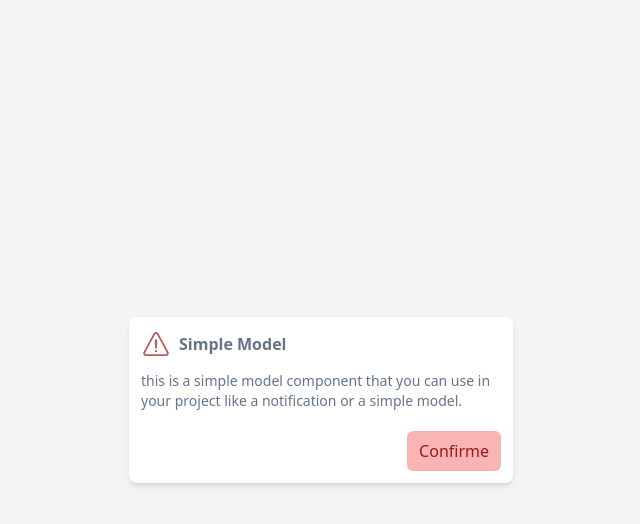
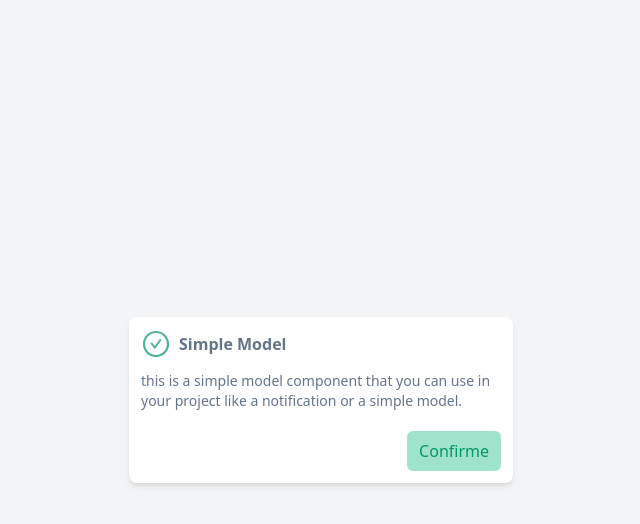
Before and after one commit to redaezziani/react-frame-motion-model, a React (Vite) app in the folder react-model/: page / in a window 1280 px wide. Both pictures are taken after a click on the button "Open". Shown: the top 524 px of the page, without its empty margins (319-959 px from the left). Built offline with nearby package versions, Linux system fonts and the light colour scheme.

Commit message:
add the confirme type and error

```diff
--- a/react-model/src/App.jsx
+++ b/react-model/src/App.jsx
@@ -8,7 +8,7 @@ function App() {
   const { isOpen, toggleModel } = useModel();
   const title = "Simple Model";
   //const type = "blur";//simple note if you dont want to use blur effect then use "none" to set mode default
-  const NotifacationType="error";
+  const NotifacationType="";
   const content ="this is a simple model component that you can use in your project like a notification or a simple model.";
   return (
     <div className="flex items-center justify-center min-h-screen bg-gray-100 relative">
--- a/react-model/src/components/Notification.jsx
+++ b/react-model/src/components/Notification.jsx
@@ -1,8 +1,9 @@
 import { motion } from 'framer-motion'
 import {IoWarningOutline} from 'react-icons/io5'
+import {AiOutlineCheckCircle} from 'react-icons/ai'
 import { useModel } from "../Contexts/ModelContext";
 
-const Notification = ({ title, content, type = "error"}) => {
+const Notification = ({ title, content, type = ""}) => {
   const { isOpen, toggleModel } = useModel();
   const handleClose = () => {
     toggleModel();
@@ -28,9 +29,11 @@ const Notification = ({ title, content, type = "error"}) => {
         <div className="flex flex-col sm:flex-row gap-2 w-full  sm:items-center sm:justify-start items-center justify-center
 
         ">
-            <IoWarningOutline className="text-red-800/70 text-3xl"/>
-            <p
-            className='font-semibold text-slate-500 dark:text-slate-100'
+          {
+            type==='error'?   <IoWarningOutline className="text-red-800/70 text-3xl"/> : <AiOutlineCheckCircle className="text-emerald-600/70 text-3xl"/>
+          }
+          <p
+            className={`font-semibold text-slate-500 dark:text-slate-100`}
             >
               {title}
             </p>
@@ -47,7 +50,7 @@ const Notification = ({ title, content, type = "error"}) => {
       <div className="w-full flex sm:mt-2 mt-4 justify-end gap-3 items-center">
         <button
           onClick={handleClose}
-          className={`rounded-md w-full md:w-fit  sm:min-w-[5rem] ${!type==='error' ? ' bg-emerald-500/40 backdrop-blur-sm text-emerald-600': 'bg-red-500/40 text-red-800 backdrop-blur-sm'}    px-3 py-2`}
+          className={`rounded-md w-full md:w-fit  sm:min-w-[5rem] ${type==='error' ?  'bg-red-500/40 text-red-800 backdrop-blur-sm' : ' bg-emerald-500/40 backdrop-blur-sm text-emerald-600'}    px-3 py-2`}
         >
           Confirme
         </button>
```
